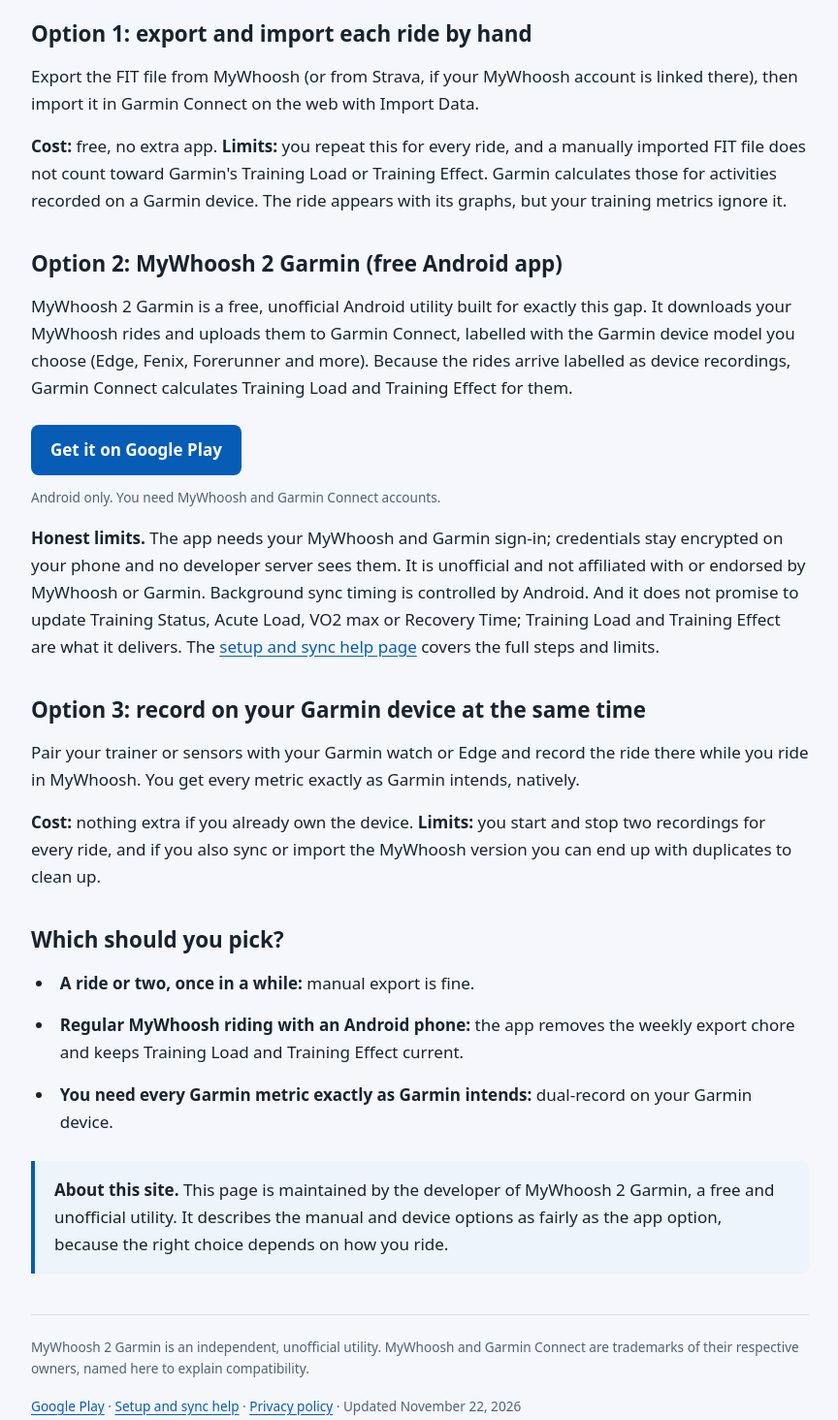
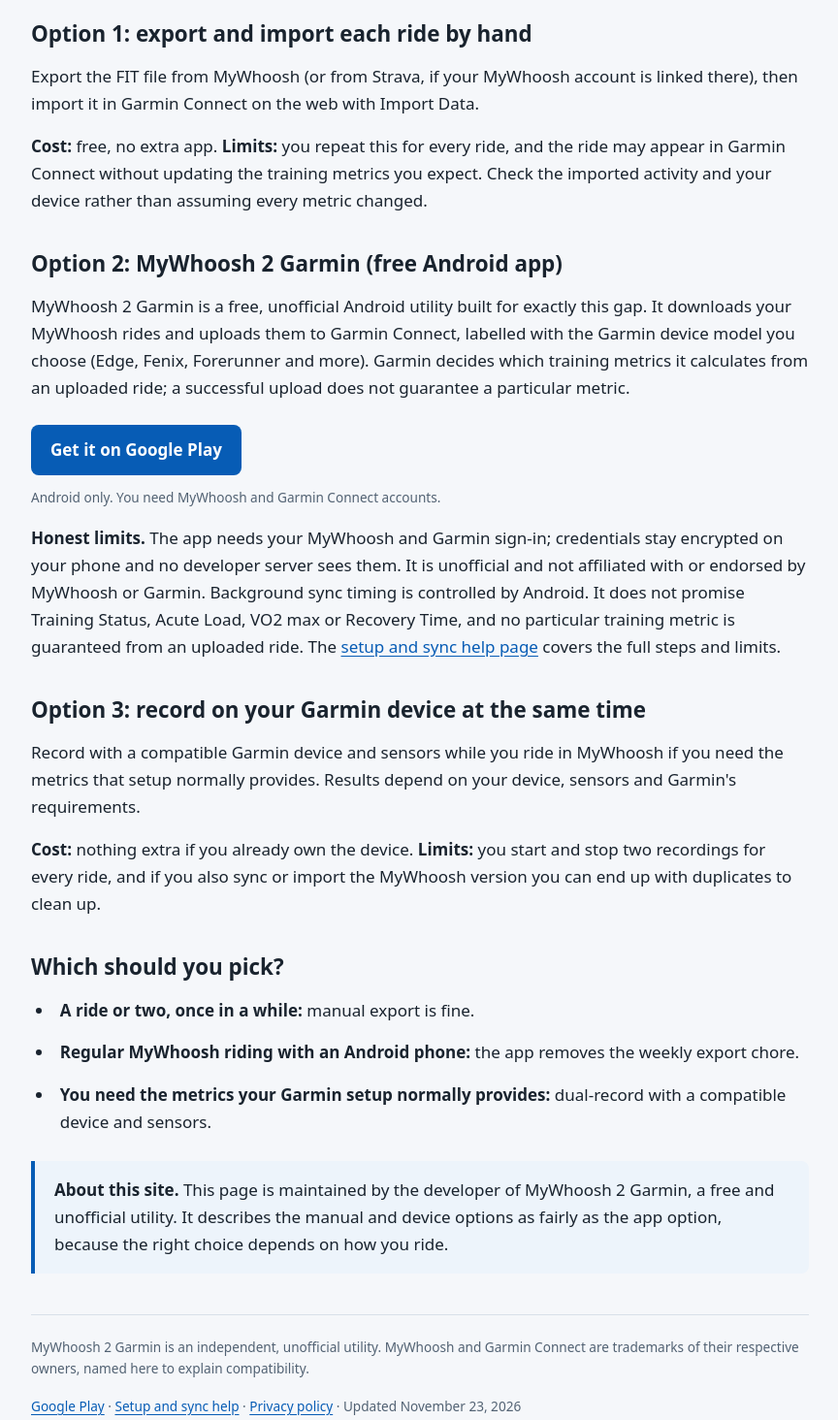
Before and after one commit to DoronK/mywhoosh2garmin-privacy, a plain HTML site: page guide.html in a window 1280 px wide. Shown: the part 380-1844 px from the top of the page at 97% size, without its empty margins (207-1071 px from the left). Drawn offline with Linux system fonts and the light colour scheme.

Commit message:
Guide: drop Training Load/Effect and every-metric promises pending validation (#166)
Updated descriptions for manual and app options to clarify training metrics and limits.

```diff
--- a/guide.html
+++ b/guide.html
@@ -45,26 +45,26 @@
   <section aria-labelledby="manual">
     <h2 id="manual">Option 1: export and import each ride by hand</h2>
     <p>Export the FIT file from MyWhoosh (or from Strava, if your MyWhoosh account is linked there), then import it in Garmin Connect on the web with Import Data.</p>
-    <p><strong>Cost:</strong> free, no extra app. <strong>Limits:</strong> you repeat this for every ride, and a manually imported FIT file does not count toward Garmin's Training Load or Training Effect. Garmin calculates those for activities recorded on a Garmin device. The ride appears with its graphs, but your training metrics ignore it.</p>
+    <p><strong>Cost:</strong> free, no extra app. <strong>Limits:</strong> you repeat this for every ride, and the ride may appear in Garmin Connect without updating the training metrics you expect. Check the imported activity and your device rather than assuming every metric changed.</p>
   </section>
   <section aria-labelledby="app">
     <h2 id="app">Option 2: MyWhoosh 2 Garmin (free Android app)</h2>
-    <p>MyWhoosh 2 Garmin is a free, unofficial Android utility built for exactly this gap. It downloads your MyWhoosh rides and uploads them to Garmin Connect, labelled with the Garmin device model you choose (Edge, Fenix, Forerunner and more). Because the rides arrive labelled as device recordings, Garmin Connect calculates Training Load and Training Effect for them.</p>
+    <p>MyWhoosh 2 Garmin is a free, unofficial Android utility built for exactly this gap. It downloads your MyWhoosh rides and uploads them to Garmin Connect, labelled with the Garmin device model you choose (Edge, Fenix, Forerunner and more). Garmin decides which training metrics it calculates from an uploaded ride; a successful upload does not guarantee a particular metric.</p>
     <a class="button" href="https://play.google.com/store/apps/details?id=com.dk.mywhoosh2garmin">Get it on Google Play</a>
     <p class="meta">Android only. You need MyWhoosh and Garmin Connect accounts.</p>
-    <p><strong>Honest limits.</strong> The app needs your MyWhoosh and Garmin sign-in; credentials stay encrypted on your phone and no developer server sees them. It is unofficial and not affiliated with or endorsed by MyWhoosh or Garmin. Background sync timing is controlled by Android. And it does not promise to update Training Status, Acute Load, VO2 max or Recovery Time; Training Load and Training Effect are what it delivers. The <a href="help.html">setup and sync help page</a> covers the full steps and limits.</p>
+    <p><strong>Honest limits.</strong> The app needs your MyWhoosh and Garmin sign-in; credentials stay encrypted on your phone and no developer server sees them. It is unofficial and not affiliated with or endorsed by MyWhoosh or Garmin. Background sync timing is controlled by Android. It does not promise Training Status, Acute Load, VO2 max or Recovery Time, and no particular training metric is guaranteed from an uploaded ride. The <a href="help.html">setup and sync help page</a> covers the full steps and limits.</p>
   </section>
   <section aria-labelledby="dual">
     <h2 id="dual">Option 3: record on your Garmin device at the same time</h2>
-    <p>Pair your trainer or sensors with your Garmin watch or Edge and record the ride there while you ride in MyWhoosh. You get every metric exactly as Garmin intends, natively.</p>
+    <p>Record with a compatible Garmin device and sensors while you ride in MyWhoosh if you need the metrics that setup normally provides. Results depend on your device, sensors and Garmin's requirements.</p>
     <p><strong>Cost:</strong> nothing extra if you already own the device. <strong>Limits:</strong> you start and stop two recordings for every ride, and if you also sync or import the MyWhoosh version you can end up with duplicates to clean up.</p>
   </section>
   <section aria-labelledby="which">
     <h2 id="which">Which should you pick?</h2>
     <ul>
       <li><span class="step">A ride or two, once in a while:</span> manual export is fine.</li>
-      <li><span class="step">Regular MyWhoosh riding with an Android phone:</span> the app removes the weekly export chore and keeps Training Load and Training Effect current.</li>
-      <li><span class="step">You need every Garmin metric exactly as Garmin intends:</span> dual-record on your Garmin device.</li>
+      <li><span class="step">Regular MyWhoosh riding with an Android phone:</span> the app removes the weekly export chore.</li>
+      <li><span class="step">You need the metrics your Garmin setup normally provides:</span> dual-record with a compatible device and sensors.</li>
     </ul>
   </section>
   <aside class="notice" aria-label="Unofficial utility">
@@ -72,7 +72,7 @@
   </aside>
   <footer>
     <p>MyWhoosh 2 Garmin is an independent, unofficial utility. MyWhoosh and Garmin Connect are trademarks of their respective owners, named here to explain compatibility.</p>
-    <p><a href="https://play.google.com/store/apps/details?id=com.dk.mywhoosh2garmin">Google Play</a> · <a href="help.html">Setup and sync help</a> · <a href="./">Privacy policy</a> · Updated November 22, 2026</p>
+    <p><a href="https://play.google.com/store/apps/details?id=com.dk.mywhoosh2garmin">Google Play</a> · <a href="help.html">Setup and sync help</a> · <a href="./">Privacy policy</a> · Updated November 23, 2026</p>
   </footer>
 </main>
 </body>
```
